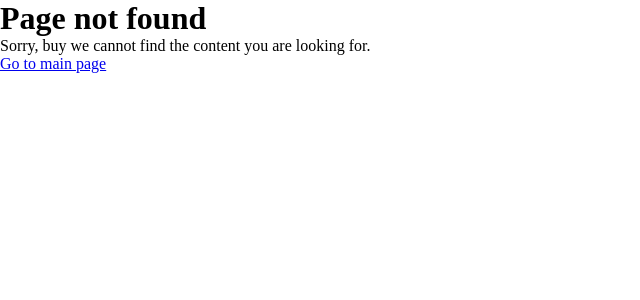
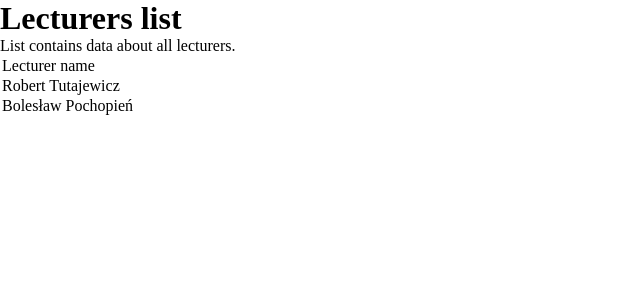
Before and after one commit to krzysztofmeler/take-web-app, a React app: page /administration/lecturers-list in a window 1280 px wide. Before the commit this address had no page. Shown: the top 300 px of the page, without its empty margins (0-640 px from the left). Built offline with nearby package versions, Linux system fonts and the light colour scheme.

Commit message:
added: lecturers list with mocked data

```diff
--- /dev/null
+++ b/src/components/pages/LecturersListPage.tsx
@@ -0,0 +1,49 @@
+import { FC, useEffect, useState } from 'react';
+import { Link } from 'react-router-dom';
+import { TextInput } from '../forms/TextInput';
+import { BasicSelector } from '../forms/BasicSelector';
+import { jsSubmit } from '../../utils/js-submit';
+import { useGetLecturers } from '../../hooks/useGetLecturers.hook';
+import { Lecturer } from '../../model/existing-objects/Lecturer';
+import { Subject } from '../../model/existing-objects/Subject';
+
+const LecturersListPage: FC = () => {
+    const [lecturers, setLecturers] = useState<Lecturer[]>([]);
+
+    useEffect(() => {
+        // TODO: remove this mock after real request is ready
+        setLecturers([
+            {
+                lecturerId: 11,
+                name: 'Robert Tutajewicz',
+            },
+            {
+                lecturerId: 43,
+                name: 'Bolesław Pochopień',
+            },
+        ]);
+    }, []);
+
+    return (
+        <>
+            <h1>Lecturers list</h1>
+            <p>List contains data about all lecturers.</p>
+            <table>
+                <thead>
+                    <tr>
+                        <td>Lecturer name</td>
+                    </tr>
+                </thead>
+                <tbody>
+                    {lecturers.map((lecturer) => (
+                        <tr key={lecturer.lecturerId}>
+                            <td>{lecturer.name}</td>
+                        </tr>
+                    ))}
+                </tbody>
+            </table>
+        </>
+    );
+};
+
+export { LecturersListPage };
--- a/src/components/pages/SubjectsListPage.tsx
+++ b/src/components/pages/SubjectsListPage.tsx
@@ -8,25 +8,31 @@ import { Lecturer } from '../../model/existing-objects/Lecturer';
 import { Subject } from '../../model/existing-objects/Subject';
 
 const SubjectsListPage: FC = () => {
+    const [subjects, setSubjects] = useState<Subject[]>([]);
 
-
-  const [ subjects, setSubjects ] = useState<Subject[]>([]);
-
-  useEffect(() => { // TODO: remove this mock after real request is ready
-    setSubjects([{
+    useEffect(() => {
+        // TODO: remove this mock after real request is ready
+        setSubjects([
+            {
                 subjectId: 234,
                 lecturer: { lecturerId: 11, name: 'Tutajewicz Robert' },
-      name: 'Technika Układów Cyfrowych'
-    }, {
+                name: 'Technika Układów Cyfrowych',
+            },
+            {
                 subjectId: 11,
                 lecturer: { lecturerId: 23, name: 'Bolesław Pochopień' },
                 name: 'Arytmetyka systemów cyfrowych',
-    }]);
+            },
+        ]);
     }, []);
 
-  return <>
+    return (
+        <>
             <h1>Subjects list</h1>
-    <p>List contains data about all subjects - name and lecturer who directs it.</p>
+            <p>
+                List contains data about all subjects - name and lecturer who
+                directs it.
+            </p>
             <table>
                 <thead>
                     <tr>
@@ -35,11 +41,16 @@ const SubjectsListPage: FC = () => {
                     </tr>
                 </thead>
                 <tbody>
-    { subjects.map(subject => <tr key={subject.subjectId}><td>{ subject.name }</td><td>{ subject.lecturer.name }</td></tr>) }
+                    {subjects.map((subject) => (
+                        <tr key={subject.subjectId}>
+                            <td>{subject.name}</td>
+                            <td>{subject.lecturer.name}</td>
+                        </tr>
+                    ))}
                 </tbody>
             </table>
         </>
-
+    );
 };
 
 export { SubjectsListPage };
--- a/src/model/existing-objects/Lecturer.ts
+++ b/src/model/existing-objects/Lecturer.ts
@@ -1,6 +1,6 @@
 interface Lecturer {
-  name: string;
-  lecturerId: number;
+    name: string;
+    lecturerId: number;
 }
 
 export type { Lecturer };
--- a/src/model/existing-objects/Subject.ts
+++ b/src/model/existing-objects/Subject.ts
@@ -1,9 +1,9 @@
 import { Lecturer } from './Lecturer';
 
 interface Subject {
-  subjectId: number;
-  name: string;
-  lecturer: Lecturer;
+    subjectId: number;
+    name: string;
+    lecturer: Lecturer;
 }
 
 export type { Subject };
```
Also changed, not shown: src/hooks/useGetLecturers.hook.ts (+12 -13 lines), src/index.tsx (+7 -2 lines). Lines whose indentation alone changed are shown as unchanged.
